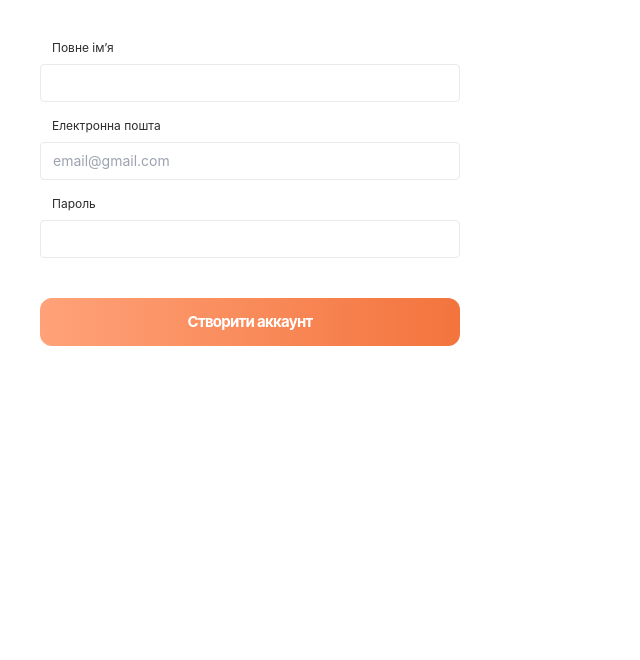
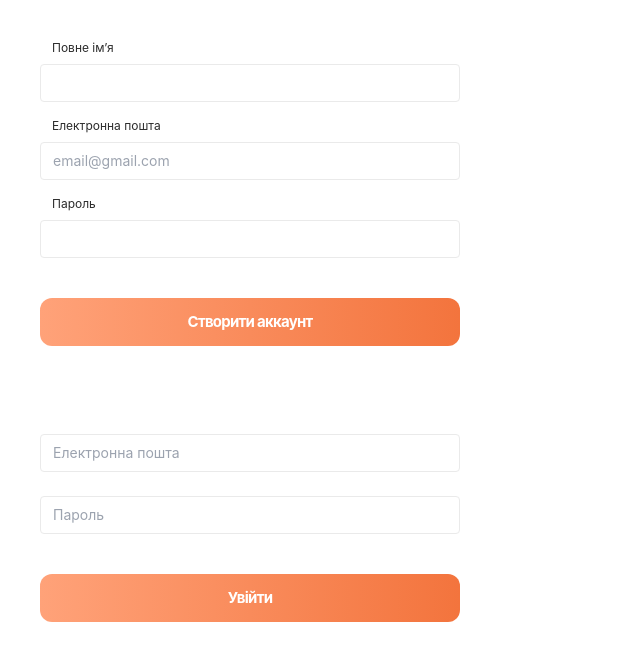
Before and after one commit to goitacademy/vue-course-code, a Vue app: page / in a window 1280 px wide. Shown: the top 660 px of the page, without its empty margins (0-640 px from the left). Built offline with nearby package versions, Linux system fonts and the light colour scheme.

Commit message:
add watch to login form

```diff
--- a/src/App.vue
+++ b/src/App.vue
@@ -1,4 +1,5 @@
 <script setup>
+import LoginForm from './components/Auth/LoginForm/LoginForm.vue'
 import RegistrationForm from './components/Auth/RegistrationForm/RegistrationForm.vue'
 
 // import HomepageView from './views/HomepageView.vue'
@@ -11,4 +12,5 @@
     <FavoritePlaces />
   </div> -->
   <RegistrationForm @submit="console.log" />
+  <LoginForm @submit="console.log" />
 </template>
--- /dev/null
+++ b/src/components/Auth/FormContainer.vue
@@ -0,0 +1,5 @@
+<template>
+  <form class="max-w-[500px] w-full bg-white p-10 rounded-2xl">
+    <slot></slot>
+  </form>
+</template>
--- /dev/null
+++ b/src/components/Auth/LoginForm/LoginForm.vue
@@ -0,0 +1,28 @@
+<script setup>
+import { reactive, watch } from 'vue'
+import IInput from '../../IInput/IInput.vue'
+import FormContainer from '../FormContainer.vue'
+import IButton from '../../IButton/IButton.vue'
+
+const emit = defineEmits(['submit'])
+const userData = reactive({
+  email: '',
+  password: ''
+})
+
+watch(
+  userData,
+  () => {
+    console.log('user data changed')
+  },
+  { immediate: true }
+)
+</script>
+
+<template>
+  <FormContainer @submit.prevent="emit('submit', userData)">
+    <IInput class="mb-4" placeholder="Електронна пошта" v-model="userData.email" />
+    <IInput type="password" placeholder="Пароль" v-model="userData.password" />
+    <IButton class="mt-10 w-full" variant="gradient" type="submit">Увійти </IButton>
+  </FormContainer>
+</template>
--- a/src/components/Auth/RegistrationForm/RegistrationForm.vue
+++ b/src/components/Auth/RegistrationForm/RegistrationForm.vue
@@ -2,6 +2,7 @@
 import { reactive, toRaw } from 'vue'
 import IButton from '../../IButton/IButton.vue'
 import IInput from '../../IInput/IInput.vue'
+import FormContainer from '../FormContainer.vue'
 
 const emit = defineEmits(['submit'])
 const userData = reactive({
@@ -12,7 +13,7 @@
 </script>
 
 <template>
-  <form
+  <FormContainer
     @submit.prevent="emit('submit', toRaw(userData))"
     class="max-w-[500px] w-full bg-white p-10 rounded-2xl"
   >
@@ -25,5 +26,5 @@
     />
     <IInput label="Пароль" type="password" v-model="userData.password" />
     <IButton class="mt-10 w-full" variant="gradient" type="submit">Створити аккаунт</IButton>
-  </form>
+  </FormContainer>
 </template>
```
